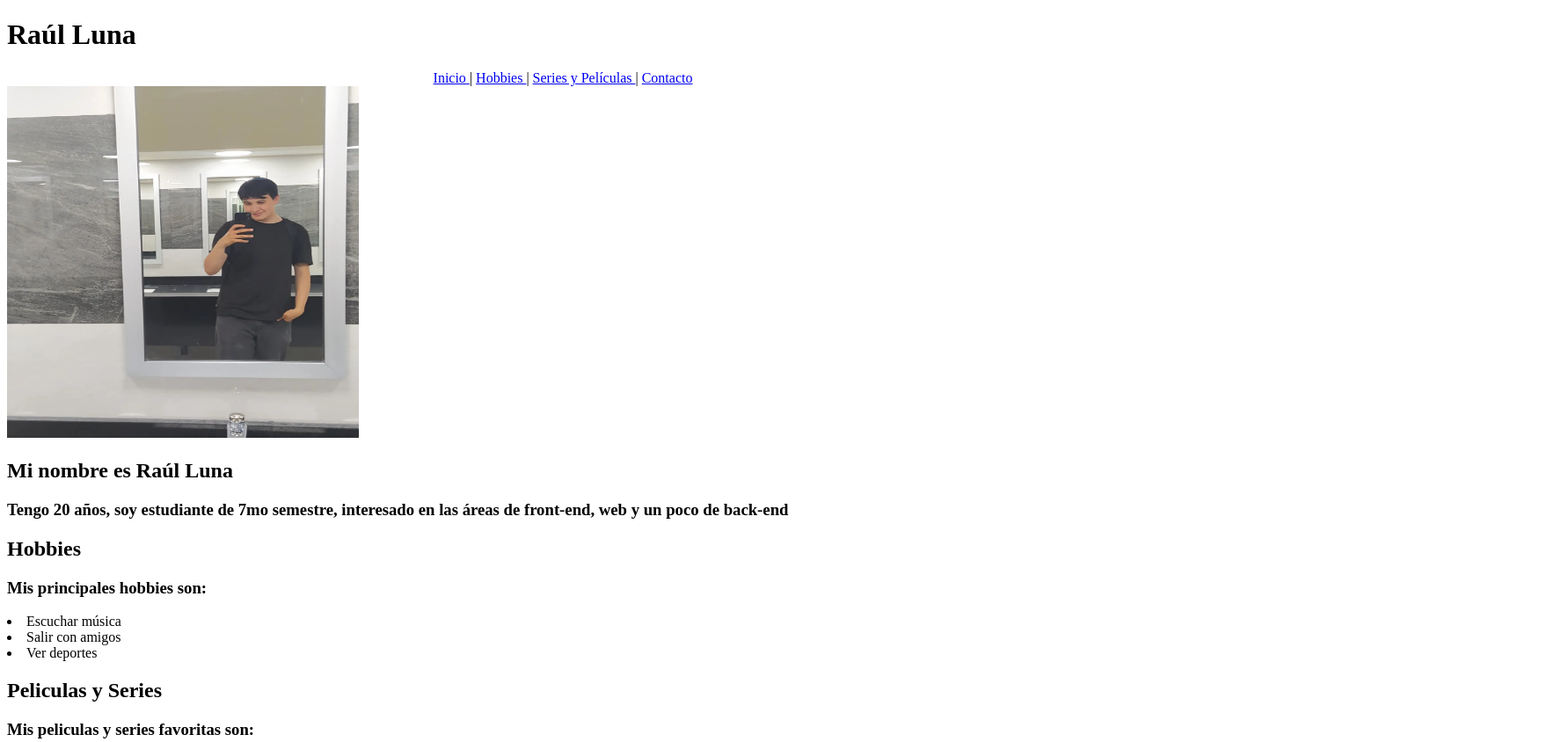
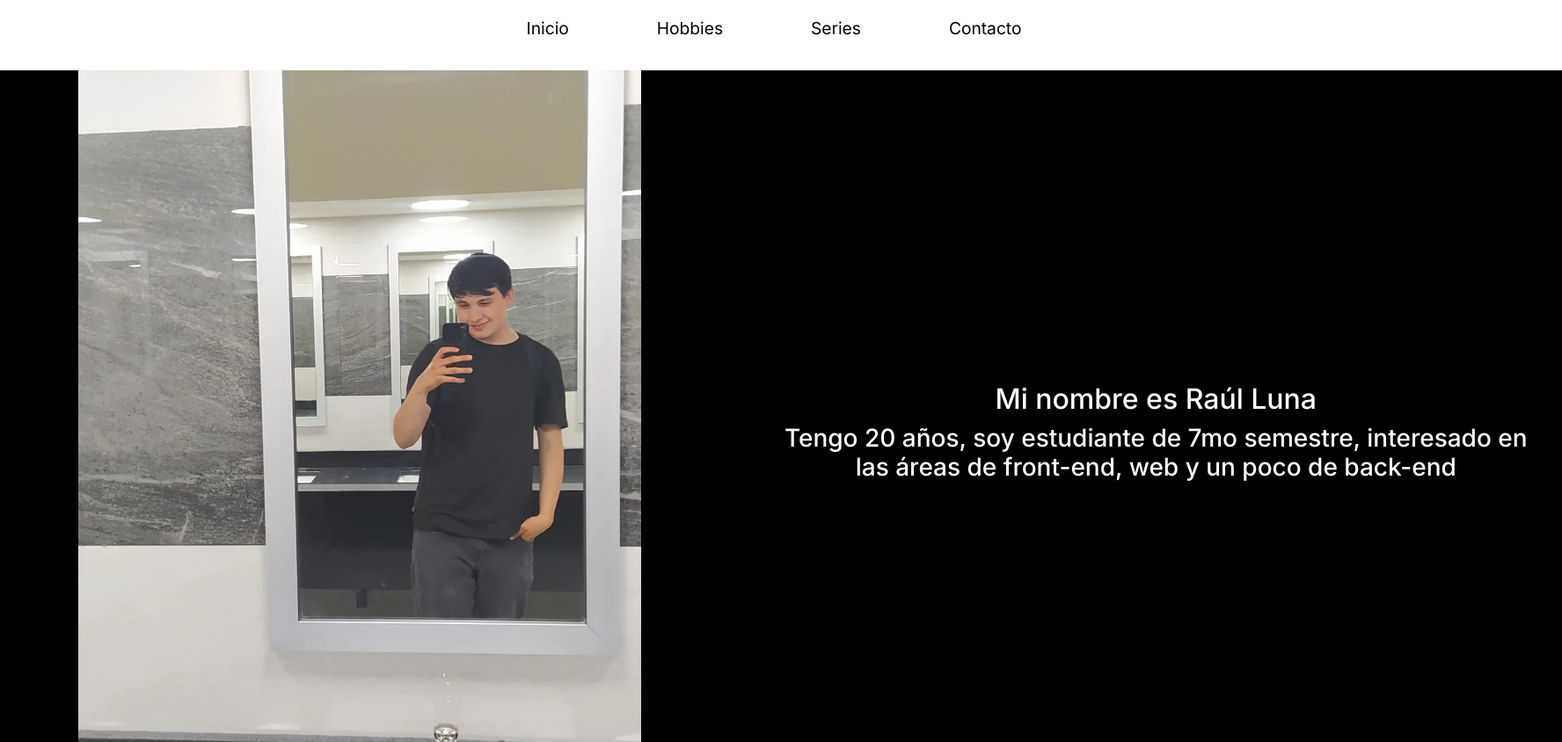
Before and after one commit to rullyyy/LandingLunaRaul, a plain HTML site: page index.html in a window 1280 px wide. Shown: the top 844 px of the page at 88% size, 1776 px wide, since content can reach past the window. Drawn offline with nearby package versions, Linux system fonts and the light colour scheme.

Commit message:
Estilos CSSS

```diff
--- /dev/null
+++ b/css/styles.css
@@ -0,0 +1,140 @@
+@import url("https://fonts.googleapis.com/css2?family=Poppins:ital,wght@0,300;0,400;0,500;0,600;0,700;1,300;1,400;1,500;1,600;1,700&display=swap");
+@import url('https://fonts.googleapis.com/css2?family=Heebo:wght@100..900&family=Inter:wght@100..900&display=swap');
+html {
+    scroll-behavior: smooth;
+}
+body{
+    width: 100%;
+  }
+
+
+.top-bar{
+    display: flex;
+    justify-content: space-between;
+    background: rgb(255, 255, 255);
+    width: 220vh;
+    height: 10vh;
+
+}
+
+
+.main-navigation {
+    width: 100%;
+    display: flex;
+    justify-content: center;
+  }
+
+  .main-navigation a {
+    font-family: "Inter", sans-serif;
+    color: #000000;
+    font-size: 120%;
+    margin: 0 50px;
+    text-decoration: blink;
+    margin-top: 1%;
+  }
+
+  .main-navigation a:hover {
+    cursor: pointer;
+  }
+
+  .main-content{
+    width: 222vh;
+    height: 100vh;
+    background-color: #000000;
+    display: flex;
+  }
+  .img-container{
+    width: 115vh;
+    height: 100vh;
+    background: #000000;
+  }
+
+  .img-container img{
+    width: fit-content;
+    height: 100%;
+    margin-left: 10%;
+  }
+
+  .info-container{
+    width: 115vh;
+    height: 100vh;
+    font-family: "Inter", sans-serif;
+    color: #ffffff;
+    font-size: 100%;
+    text-align: center;
+  }
+
+  .info-container h2{
+    margin-top: 40%;
+    margin-right: 4%;
+  }
+
+  .info-container h3{
+    margin-right: 4%;
+  }
+
+  .hobbies-container{
+    width: 115vh;
+    height: 100%;
+    font-family: "Inter", sans-serif;
+    color: #000000;
+    font-size: 100%;
+    text-align: center;
+  }
+
+  #hobbies{
+    width: 222vh;
+    height: 50vh;
+    background-color: #240077;
+    display: flex;
+  }
+
+  .left-container{
+    width: 115vh;
+    height: 80%;
+    font-family: "Inter", sans-serif;
+    color: #ffffff;
+    font-size: 100%;
+    text-align: center;
+  }
+
+  .left-container h2{
+    margin-top: 20%;
+    margin-right: 5%;
+  }
+
+  .hobbies-container h3{
+
+    margin-top: 20%;
+    margin-right: 5%;
+    color: #ffffff;
+  }
+
+  #tv-shows{
+    margin-top: 3%;
+    color:#000000;
+    width: 222vh;
+    height: 100vh;
+    background-color: #ffffff;
+    font-family: "Inter", sans-serif;
+    font-size: 100%;
+    font-weight: 600;
+    text-align: center;
+  }
+
+
+  #contact{
+    margin-top: 10%;
+
+  }
+
+  .btn-contact{
+    width: 200px;
+    height: 100px;
+    background: #240077;
+  }
+
+.footer{
+    width: 222vh;
+    height: 40vh;
+}
--- a/index.html
+++ b/index.html
@@ -6,101 +6,109 @@
     <meta name="viewport" content="width=device-width, initial-scale=1.0" />
     <meta http-equiv="X-UA-Compatible" content="ie=edge" />
     <title>Landing - Raúl Luna</title>
-    <style>
-        html {
-            scroll-behavior: smooth;
-        }
-    </style>
-
-
+    <link rel="stylesheet" href="https://stackpath.bootstrapcdn.com/bootstrap/4.5.2/css/bootstrap.min.css" />
+    <link rel="stylesheet" type="text/css" href="css/styles.css" />
 </head>
 
 <body>
     <div class="top-bar">
-        <div class="top-name">
-            <h1>Raúl Luna </h1>
+        <div class="main-navigation">
+            <a href="index.html">Inicio</a>
+            <a href="#hobbies">Hobbies</a>
+            <a href="#tv-shows">Series</a>
+            <a href="#contact">Contacto</a>
         </div>
-
-        <div class="main-navigation">
-
-            <center>
-            <a href="index.html">
-                Inicio
-            </a>
-             |
-            <a href="#hobbies">
-                Hobbies
-            </a>
-            |
-            <a href="#tv-shows">
-                Series y Películas
-            </a>
-            |
-            <a href="#contact">
-                Contacto
-            </a>
-            </center>
-        </div>
-
     </div>
 
     <div class="main-content">
         <div class="img-container">
-            <img src="img/1716951219620.jpg" width="400px" height="400px" >
+            <img src="img/1716951219620.jpg" alt="Raúl Luna">
         </div>
         <div class="info-container">
             <h2>Mi nombre es Raúl Luna</h2>
-            <h3>Tengo 20 años, soy estudiante de 7mo semestre,
-                interesado en las áreas de front-end, web
-                y un poco de back-end </h3>
-
+            <h3>Tengo 20 años, soy estudiante de 7mo semestre, interesado en las áreas de front-end, web y un poco de back-end</h3>
         </div>
-
     </div>
 
     <div id="hobbies">
         <div class="left-container">
             <h2>Hobbies</h2>
         </div>
-        <div class="info-container">
-            <h3>Mis principales hobbies son:</h3>
-            <li>Escuchar música</li>
-            <li>Salir con amigos</li>
-            <li>Ver deportes</li>
-
+        <div class="hobbies-container">
+            <h3>Disfruto mucho de ver series y películas, ir al cine, salir con amigos, ver deportes y escuchar música.</h3>
         </div>
     </div>
 
     <div id="tv-shows">
-        <div class="left-container">
+        <div class="title-container">
             <h2>Peliculas y Series</h2>
         </div>
-        <div class="info-container">
-            <h3>Mis peliculas y series favoritas son:</h3>
-            <li>The Office</li>
-            <img src="img/the-office.jpg" width="400px">
-            <li>How I Met Your Mother</li>
-            <img src="img/himym.jpeg" width="400px">
-            <li>You</li>
-            <img src="img/you.jpg" width="400px">
-            <li>Baby Driver</li>
-            <img src="img/baby-driver.jpg" width="400px">
-            <li>Whiplash</li>
-            <img src="img/whiplash.jpg" width="400px">
-            <li>Cars</li>
-            <img src="img/cars.png" width="400px">
 
+        <!-- Inserte carousel aquí -->
+        <div id="tvShowsCarousel" class="carousel slide" data-ride="carousel">
+            <div class="carousel-inner">
+                <div class="carousel-item active">
+                    <img src="img/the-office.jpg" class="d-block w-100" alt="The Office" width="1920px" height="600px">
+                    <div class="carousel-caption d-none d-md-block">
+                        <h5>The Office</h5>
+                    </div>
+                </div>
+                <div class="carousel-item">
+                    <img src="img/himym.jpeg" class="d-block w-100" alt="How I Met Your Mother">
+                    <div class="carousel-caption d-none d-md-block">
+                        <h5>How I Met Your Mother</h5>
+                    </div>
                 </div>
 
+                <div class="carousel-item">
+                    <img src="img/baby-driver.jpg" class="d-block w-100" alt="Baby Driver">
+                    <div class="carousel-caption d-none d-md-block">
+                        <h5>Baby Driver</h5>
                     </div>
+                </div>
+                <div class="carousel-item">
+                    <img src="img/whiplash.jpg" class="d-block w-100" alt="Whiplash">
+                    <div class="carousel-caption d-none d-md-block">
+                        <h5>Whiplash</h5>
+                    </div>
+                </div>
+                <div class="carousel-item">
+                    <img src="img/cars.jpg" class="d-block w-100" alt="Cars">
+                    <div class="carousel-caption d-none d-md-block">
+                        <h5>Cars</h5>
+                    </div>
+                </div>
+            </div>
+            <a class="carousel-control-prev" href="#tvShowsCarousel" role="button" data-slide="prev">
+                <span class="carousel-control-prev-icon" aria-hidden="true"></span>
+                <span class="sr-only">Previous</span>
+            </a>
+            <a class="carousel-control-next" href="#tvShowsCarousel" role="button" data-slide="next">
+                <span class="carousel-control-next-icon" aria-hidden="true"></span>
+                <span class="sr-only">Next</span>
+            </a>
+        </div>
+
 
     <div id="contact">
         <h2>¿Te interesa contactarme?</h2>
         <div class="btn-contacto">
             <a href="https://meetcards.click/rully/">
                 <h3>Mis redes aquí</h3>
+            </a>
         </div>
     </div>
+
+    <script src="https://code.jquery.com/jquery-3.5.1.slim.min.js"></script>
+    <script src="https://cdn.jsdelivr.net/npm/@popperjs/core@2.5.4/dist/umd/popper.min.js"></script>
+    <script src="https://stackpath.bootstrapcdn.com/bootstrap/4.5.2/js/bootstrap.min.js"></script>
 </body>
 
+<footer>
+ <div class="footer">
+
+ </div>
+
+</footer>
+
 </html>
```
Also changed, not shown: img/cars.jpg (added), img/the-office.jpg, img/whiplash.jpg. Lines whose indentation alone changed are shown as unchanged.
